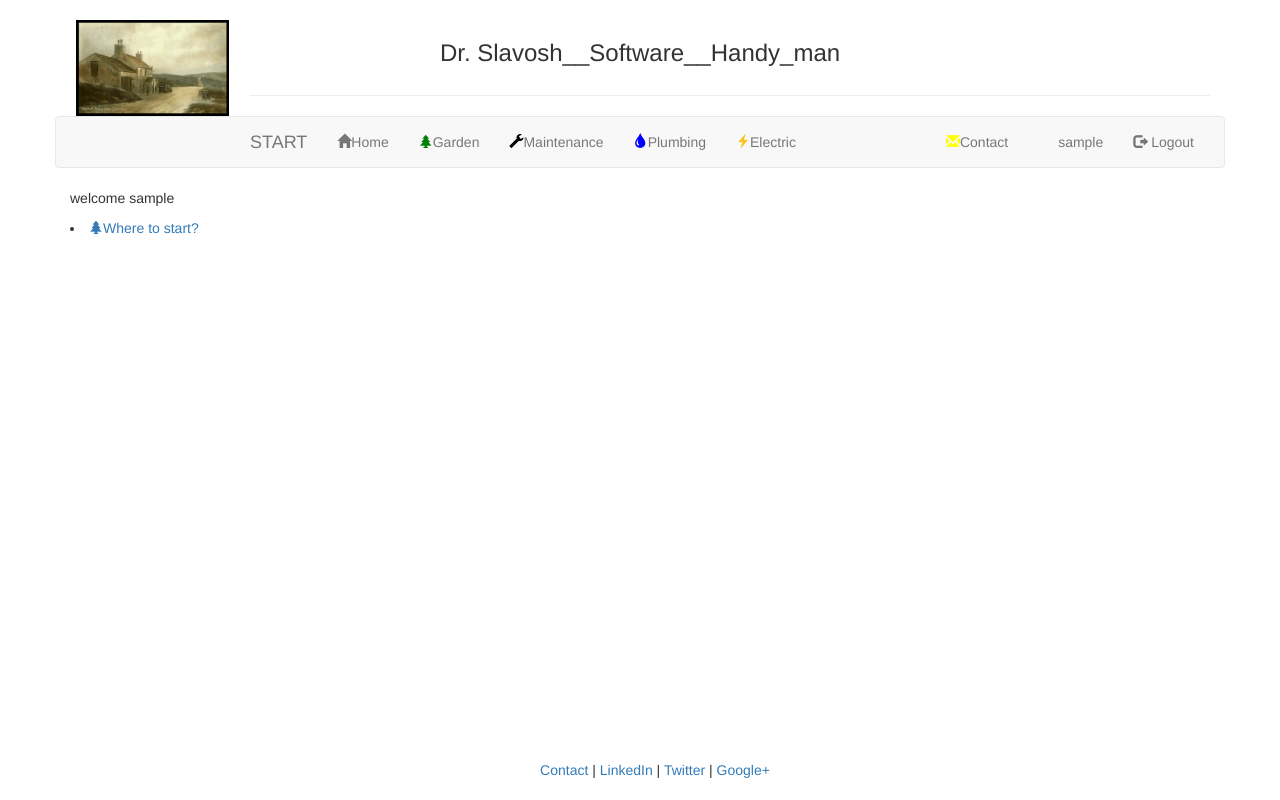
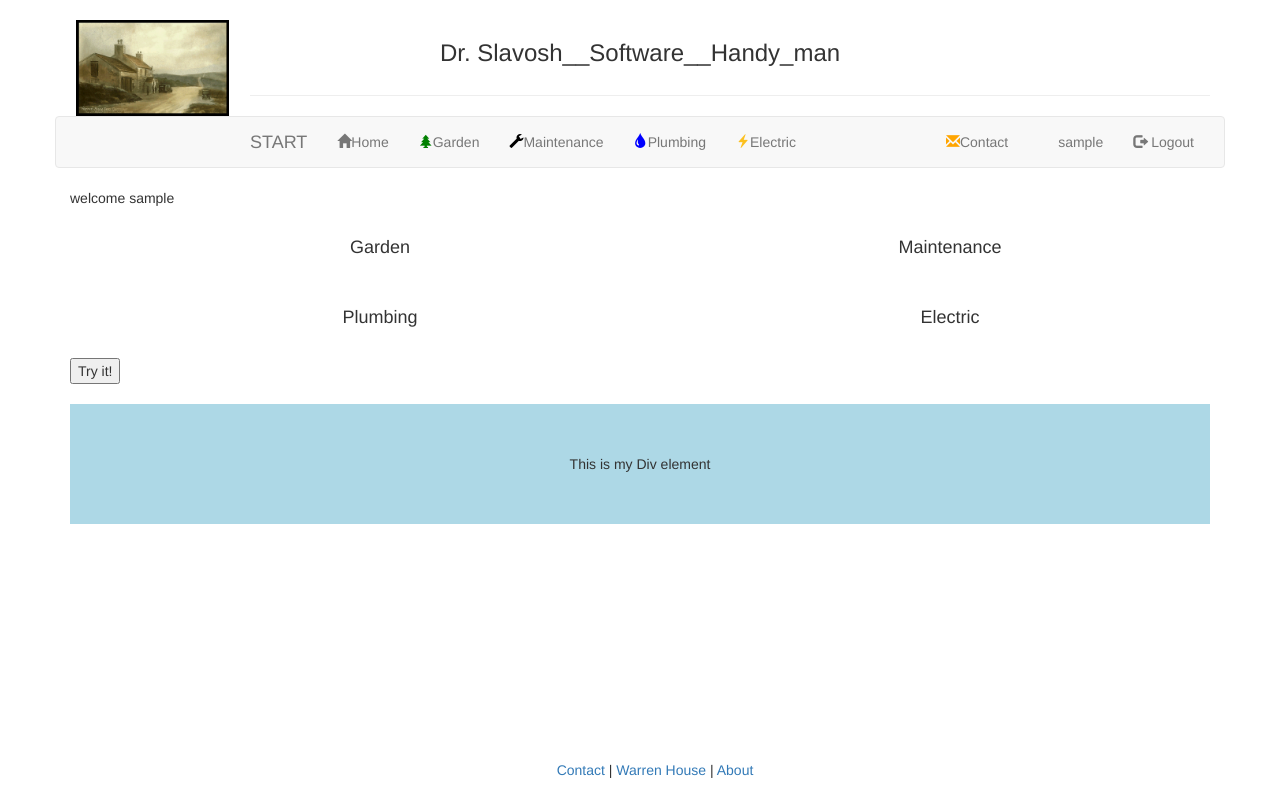
Before and after one commit to BartoszLewosz/Maintenance_ticketing_system, a Django app: page / in a window 1280 px wide. Run offline with Django 3.2, Linux system fonts and the light colour scheme; the visitor is signed in with stand-in values (Sample User, id 1); data that the repository does not hold is empty; some libraries are stand-ins or nearby versions.

Commit message:
Created first, very simple JavaScript button in index.html

```diff
--- a/homepage/static/homepage/css/main.css
+++ b/homepage/static/homepage/css/main.css
@@ -40,7 +40,7 @@ body {
 .table {
 	width: 100%;
 }
-h2 {
+h2, h4 {
 	text-align: center;
 }
 .about {
@@ -61,8 +61,12 @@ h2 {
 	border-radius: 10px;
 }
 #contact {
-	color: yellow;
+	color: orange;
 	padding-left: 120px;
+}
+.contact {
+	text-align: center;
+	font-size: 16px;
 }
 #garden_color {
 	color: green;
@@ -83,21 +87,23 @@ h2 {
 .section-garden {
 	float: left;
 	width: 50%;
-	background-color: green;
-	border-radius: 15px;
 }
 .section-plumbing {
 	float: left;
 	width: 50%;
-	background-color: blue;
 }
 .section-maintenance {
 	float: left;
 	width: 50%;
-	background-color: darkgray;
 }
 .section-electric {
 	float: left;
 	width: 50%;
-	background-color: #fcc01e;
 }
+.section-garden, .section-plumbing, .section-maintenance, .section-electric {
+	border-radius: 15px;
+	padding-top: 5px;
+	padding-bottom: 15px;
+	padding-left: 10px;
+	margin: 5px 0px ;
+}
--- a/homepage/templates/homepage/base.html
+++ b/homepage/templates/homepage/base.html
@@ -100,7 +100,7 @@
 	</div>
 	<footer>
 		<div class="container-fluid" style='margin-left:15px'>
-			<p><a href="#" target="blank">Contact</a> | <a href="#" target="blank">LinkedIn</a> | <a href="#" target="blank">Twitter</a> | <a href="#" target="blank">Google+</a></p>
+			<p><a href="{% url 'contact' %}"</>Contact</a> | <a href="http://www.warrenhouse.com/" target="blank">Warren House</a> | <a href="{% url 'about' %}">About</a> </p>
 		</div>
 	</footer>
 
--- a/homepage/templates/homepage/contact.html
+++ b/homepage/templates/homepage/contact.html
@@ -8,7 +8,11 @@
 
     <a href="/">homepage</a>
 
-    <p>If you have any questions or suggestions how we can get this webpage working easier, faster, more efficient please send me <a href="mailto:bartosz.lewosz@gmail.com?Subject=My%20suggestions" target="_top">an email</a></p>
+    <center>
+    	<p class="contact">If you have any questions or suggestions how we can get<br> this webpage working easier, faster, more efficient please send me <a href="mailto:bartosz.lewosz@gmail.com?Subject=My%20suggestions" target="_top">an email</a></p>
+    </center>
+
+
 
 
 
--- a/homepage/templates/homepage/index.html
+++ b/homepage/templates/homepage/index.html
@@ -10,46 +10,90 @@
     {% if user.is_authenticated %}
 
     	<p>welcome {{ user.username }}</p>
-        <li><a href="{% url 'about' %}"><i class="glyphicon glyphicon-tree-conifer"></i>Where to start?</a></li>
 
         <section class="section-problems">
             <section class="section-garden">
-
+            <ul><h4>Garden</h4>
                 {% for problem in problems %}
-                <br>{{ problem.location }}
+                <li>
+                    {{ problem.location }}
+                </li>
                 {{ problem.descr }}
                 {{ problem.date }}
             {% endfor %}
 
+            </ul>
+
+
             </section>
 
              <section class="section-maintenance">
+             <ul><h4>Maintenance</h4>
                  {% for m in maintenance %}
-                    <br>{{ m.location }}
+                    <li>
+                        {{ m.location }}
+                    </li>
                     {{ m.descr }}
                     {{ m.date }}
                 {% endfor %}
+             </ul>
+
             </section>
 
             <section class="section-plumbing">
+                <ul><h4>Plumbing</h4>
                     {% for p in plumbing %}
-                    <br>{{ p.location }}
+                    <li>
+                        {{ p.location }}
+                    </li>
                         {{ p.descr }}
                         {{ p.date }}
                     {% endfor %}
 
+                </ul>
+
             </section>
 
             <section class="section-electric">
+            <ul><h4>Electric</h4>
                 {% for e in electric %}
-                    <br>{{ e.location }}
+                    <li>
+                        {{ e.location }}
+                    </li>
                     {{ e.descr }}
                     {{ e.date }}
                 {% endfor %}
+            </ul>
+
             </section>
 
 
         </section>
+
+        <style>
+        #myDIV {
+            width: 100%;
+            padding: 50px 0;
+            text-align: center;
+            background-color: lightblue;
+            margin-top: 20px;
+        }
+        </style>
+
+        <button onclick="myFunction()">Try it!</button>
+        <div id="myDIV">This is my Div element</div>
+
+        <script>
+            function myFunction() {
+                var x = document.getElementById("myDIV");
+                if (x.style.display === "none") {
+                    x.style.display = "block";
+                }
+                else {
+                    x.style.display = "none";
+                }
+            }
+        </script>
 
 
 
--- a/homepage/views.py
+++ b/homepage/views.py
@@ -22,10 +22,10 @@ from plumbing.models import Plumbing
 # Create your views here.
 
 def index(request):
-	problems = Problem.objects.order_by('-date')[:5]
-	electric = Electric.objects.order_by('-date')[:5]
-	maintenance = Maintenance.objects.order_by('-date')[:5]
-	plumbing = Plumbing.objects.order_by('-date')[:5]
+	problems = Problem.objects.order_by('-date')[:3]
+	electric = Electric.objects.order_by('-date')[:3]
+	maintenance = Maintenance.objects.order_by('-date')[:3]
+	plumbing = Plumbing.objects.order_by('-date')[:3]
 	return render(request, 'homepage/index.html', {'problems': problems,
 													'electric': electric,
 													'maintenance': maintenance,
```
Lines whose indentation alone changed are shown as unchanged.
